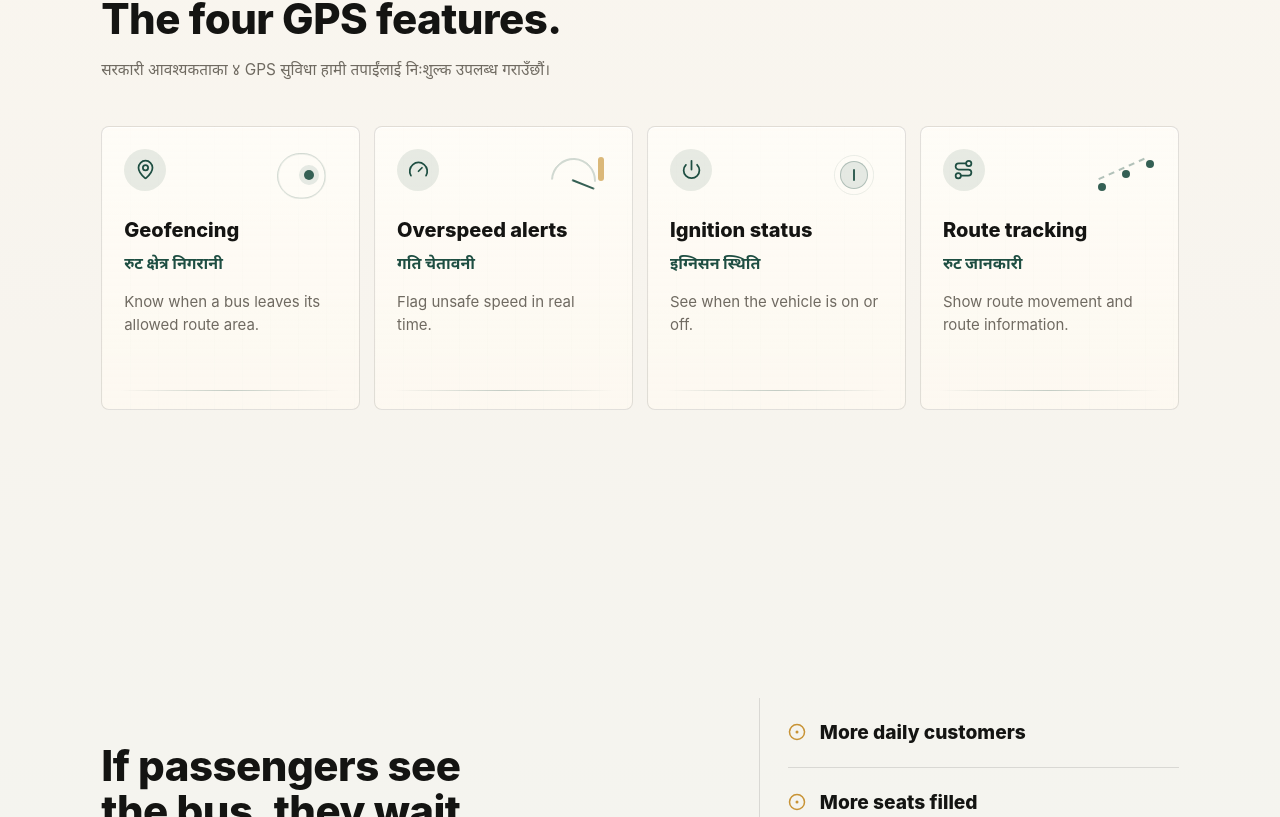
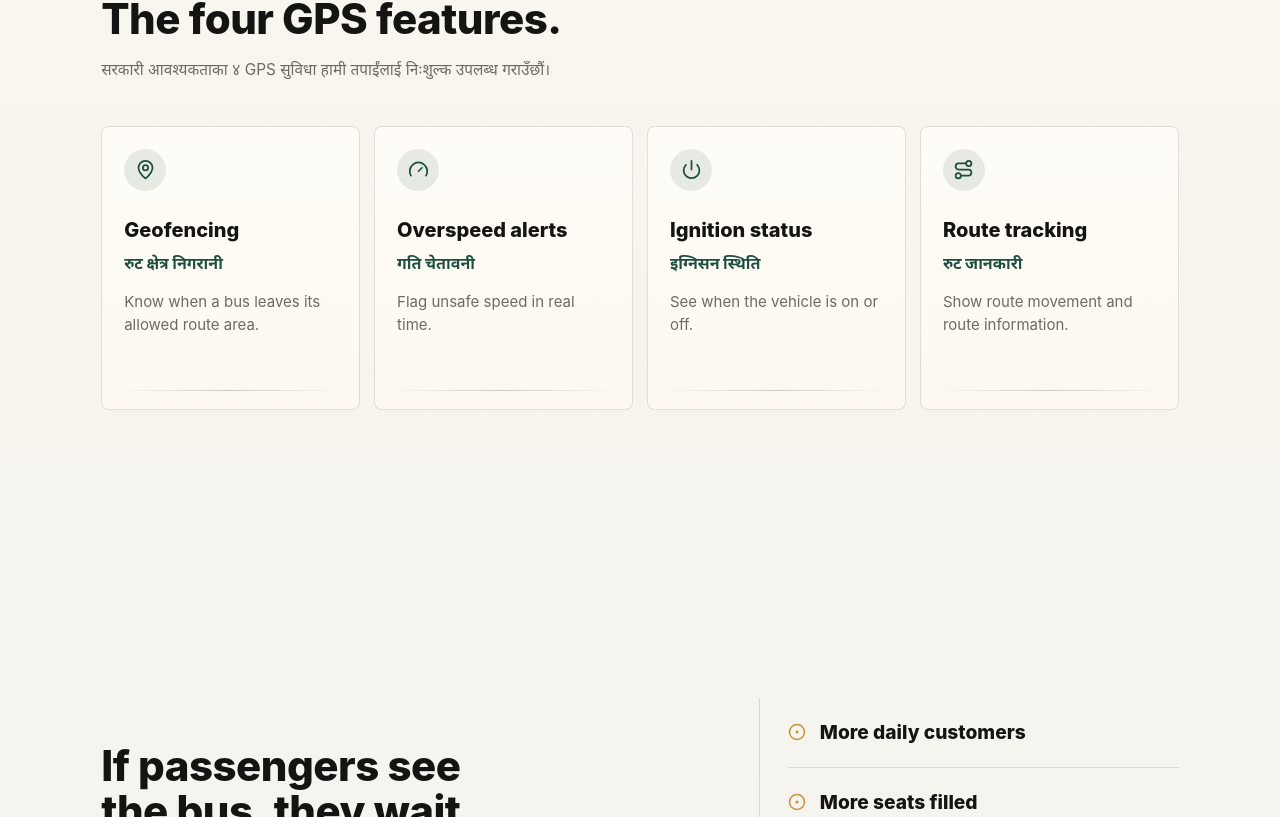
Before and after one commit to lekhakustav/GPS-bus-tracking-system, a Next.js app: page / in a window 1280 px wide. Shown: the part 1043-1860 px from the top of the page. Built offline with nearby package versions, Linux system fonts and the light colour scheme.

Commit message:
style: simplify feature card icons

```diff
--- a/src/app/globals.css
+++ b/src/app/globals.css
@@ -410,141 +410,6 @@ body {
   color: var(--green);
 }
 
-.feature-visual {
-  position: absolute;
-  right: 18px;
-  top: 18px;
-  width: 72px;
-  height: 58px;
-  opacity: 0.9;
-}
-
-.geo-ring,
-.geo-bus,
-.speed-arc,
-.speed-needle,
-.speed-threshold,
-.ignition-core,
-.ignition-ring,
-.route-node,
-.route-mini-line {
-  position: absolute;
-  display: block;
-}
-
-.geo-ring {
-  inset: 8px 15px 4px 8px;
-  border: 1px solid rgba(30, 78, 66, 0.3);
-  border-radius: 999px;
-  animation: geo-breathe 3.8s ease-in-out infinite;
-}
-
-.geo-bus {
-  left: 35px;
-  top: 25px;
-  width: 10px;
-  height: 10px;
-  border-radius: 999px;
-  background: var(--green);
-  box-shadow: 0 0 0 5px rgba(30, 78, 66, 0.12);
-}
-
-.speed-arc {
-  left: 9px;
-  top: 13px;
-  width: 45px;
-  height: 45px;
-  border: 2px solid rgba(30, 78, 66, 0.22);
-  border-bottom-color: transparent;
-  border-left-color: transparent;
-  border-radius: 999px;
-  transform: rotate(-42deg);
-}
-
-.speed-needle {
-  left: 30px;
-  top: 34px;
-  width: 24px;
-  height: 2px;
-  background: var(--green);
-  border-radius: 999px;
-  transform-origin: left center;
-  animation: needle-sweep 4s ease-in-out infinite;
-}
-
-.speed-threshold {
-  right: 10px;
-  top: 12px;
-  width: 6px;
-  height: 24px;
-  border-radius: 999px;
-  background: rgba(200, 147, 53, 0.72);
-}
-
-.ignition-core {
-  left: 25px;
-  top: 16px;
-  width: 28px;
-  height: 28px;
-  border-radius: 999px;
-  background: rgba(30, 78, 66, 0.12);
-  border: 1px solid rgba(30, 78, 66, 0.3);
-}
-
-.ignition-core::before {
-  content: "";
-  position: absolute;
-  left: 50%;
-  top: 7px;
-  width: 2px;
-  height: 12px;
-  transform: translateX(-50%);
-  background: var(--green);
-  border-radius: 999px;
-}
-
-.ignition-ring {
-  left: 18px;
-  top: 9px;
-  width: 42px;
-  height: 42px;
-  border-radius: 999px;
-  border: 1px solid rgba(30, 78, 66, 0.18);
-  animation: ignition-pulse 3.4s ease-in-out infinite;
-}
-
-.route-node {
-  width: 8px;
-  height: 8px;
-  border-radius: 999px;
-  background: var(--green);
-}
-
-.route-node-a {
-  left: 10px;
-  top: 38px;
-}
-
-.route-node-b {
-  left: 34px;
-  top: 25px;
-}
-
-.route-node-c {
-  left: 58px;
-  top: 15px;
-}
-
-.route-mini-line {
-  left: 13px;
-  top: 22px;
-  width: 50px;
-  height: 24px;
-  border-top: 2px dashed rgba(30, 78, 66, 0.42);
-  transform: rotate(-24deg);
-  animation: route-mini-shift 3.8s linear infinite;
-}
-
 .benefit-card h3 {
   margin-top: 28px;
   color: var(--ink);
@@ -686,50 +551,6 @@ body {
   }
 }
 
-@keyframes geo-breathe {
-  0%,
-  100% {
-    transform: scale(0.88);
-    opacity: 0.55;
-  }
-  50% {
-    transform: scale(1);
-    opacity: 1;
-  }
-}
-
-@keyframes needle-sweep {
-  0%,
-  100% {
-    transform: rotate(-42deg);
-  }
-  50% {
-    transform: rotate(22deg);
-  }
-}
-
-@keyframes ignition-pulse {
-  0%,
-  100% {
-    transform: scale(0.86);
-    opacity: 0.36;
-  }
-  50% {
-    transform: scale(1.12);
-    opacity: 1;
-  }
-}
-
-@keyframes route-mini-shift {
-  0%,
-  100% {
-    opacity: 0.45;
-  }
-  50% {
-    opacity: 1;
-  }
-}
-
 @media (prefers-reduced-motion: reduce) {
   *,
   *::before,
--- a/src/app/page.tsx
+++ b/src/app/page.tsx
@@ -15,28 +15,24 @@ const benefits = [
     nepali: "रुट क्षेत्र निगरानी",
     body: "Know when a bus leaves its allowed route area.",
     icon: MapPin,
-    visual: "geo",
   },
   {
     title: "Overspeed alerts",
     nepali: "गति चेतावनी",
     body: "Flag unsafe speed in real time.",
     icon: Gauge,
-    visual: "speed",
   },
   {
     title: "Ignition status",
     nepali: "इग्निसन स्थिति",
     body: "See when the vehicle is on or off.",
     icon: Power,
-    visual: "ignition",
   },
   {
     title: "Route tracking",
     nepali: "रुट जानकारी",
     body: "Show route movement and route information.",
     icon: Route,
-    visual: "route",
   },
 ];
 
@@ -178,45 +174,6 @@ function AppPreview() {
   );
 }
 
-function FeatureSignal({ type }: { type: string }) {
-  if (type === "speed") {
-    return (
-      <div className="feature-visual speed-visual" aria-hidden="true">
-        <span className="speed-arc" />
-        <span className="speed-needle" />
-        <span className="speed-threshold" />
-      </div>
-    );
-  }
-
-  if (type === "ignition") {
-    return (
-      <div className="feature-visual ignition-visual" aria-hidden="true">
-        <span className="ignition-core" />
-        <span className="ignition-ring" />
-      </div>
-    );
-  }
-
-  if (type === "route") {
-    return (
-      <div className="feature-visual route-visual" aria-hidden="true">
-        <span className="route-node route-node-a" />
-        <span className="route-node route-node-b" />
-        <span className="route-node route-node-c" />
-        <span className="route-mini-line" />
-      </div>
-    );
-  }
-
-  return (
-    <div className="feature-visual geo-visual" aria-hidden="true">
-      <span className="geo-ring" />
-      <span className="geo-bus" />
-    </div>
-  );
-}
-
 export default function Home() {
   return (
     <main className="proposal-page">
@@ -259,7 +216,6 @@ export default function Home() {
                 <div className="benefit-icon">
                   <Icon size={21} />
                 </div>
-                <FeatureSignal type={item.visual} />
                 <h3>{item.title}</h3>
                 <p className="nepali-card">{item.nepali}</p>
                 <p>{item.body}</p>
@@ -305,7 +261,6 @@ export default function Home() {
       </section>
 
       <section className="closing-section">
-        <p className="section-kicker">The proposal</p>
         <h2>Give passengers a reason to wait for Mayur.</h2>
         <p>प्रविधि हामी सम्हाल्छौं। मयुरलाई दृश्यता मिल्छ।</p>
         <div className="origin-note">
```
